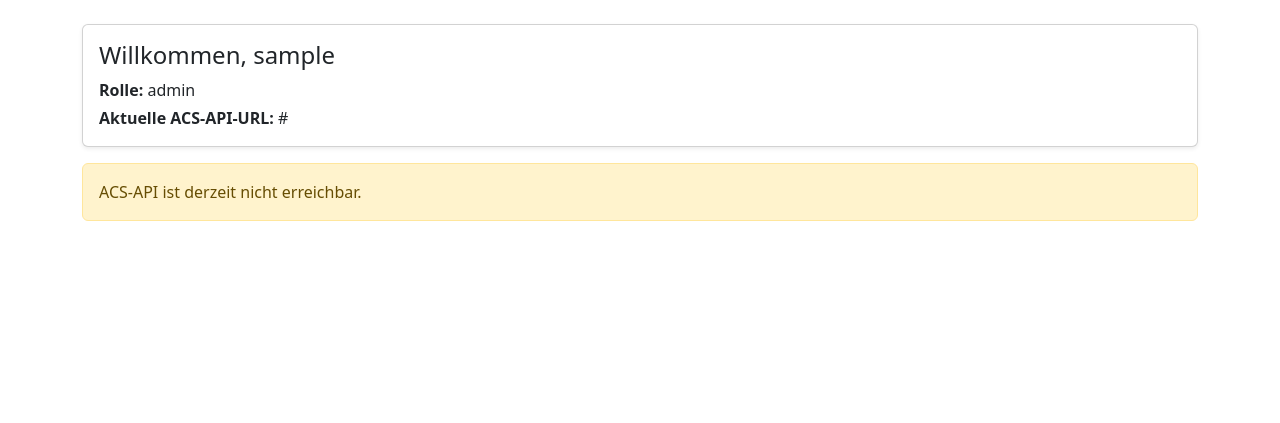
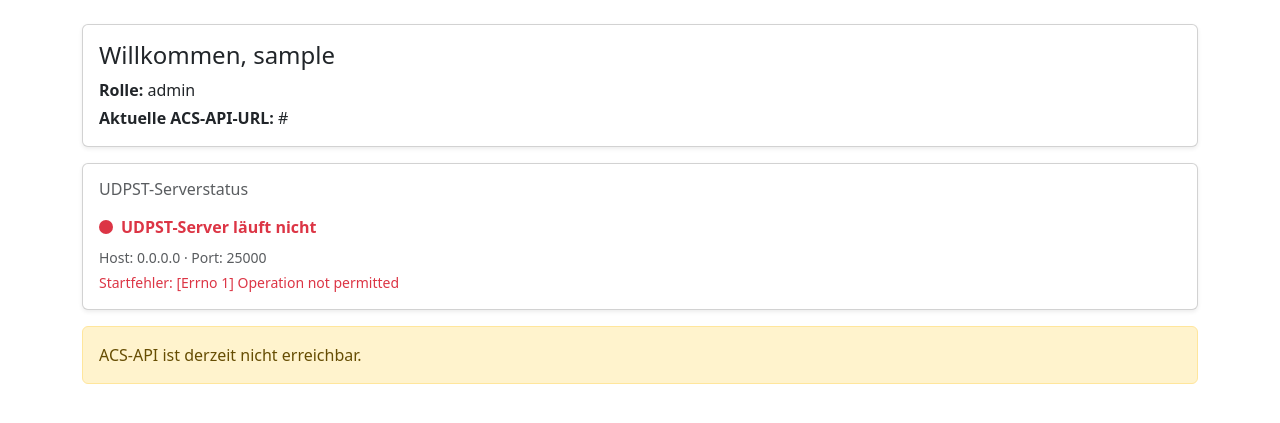
Before and after one commit to DeepZone/GenieACS-Docker-Frontend, a Flask app: page /dashboard in a window 1280 px wide. Shown: the part 56-479 px from the top of the page. Run offline with Flask 3, Linux system fonts and the light colour scheme; a user stored in the database is signed in; tables that the repository leaves empty hold one stand-in row (values such as "Sample post"); parts of the project's set-up code (start-up, migrations or seed data) failed here and were passed over.

Commit message:
Add built-in UDPST server with dashboard health LED

```diff
--- a/app.py
+++ b/app.py
@@ -1,5 +1,7 @@
 import json
 import os
+import socket
+import threading
 import time
 from collections.abc import Iterable
 from datetime import datetime, timedelta, timezone
@@ -63,6 +65,13 @@ UDPST_STATUS_PARAMETER_NAMES = [
     "InternetGatewayDevice.X_AVM-DE_DiagnosticTools.IPLayerCapacity.Result.JSONResult",
 ]
 
+UDPST_SERVER_HOST = os.getenv("UDPST_SERVER_HOST", "0.0.0.0")
+UDPST_SERVER_PORT = int(os.getenv("UDPST_SERVER_PORT", "25000"))
+UDPST_SERVER_BUFFER_SIZE = int(os.getenv("UDPST_SERVER_BUFFER_SIZE", "4096"))
+UDPST_HEALTHCHECK_TIMEOUT_SECONDS = float(os.getenv("UDPST_HEALTHCHECK_TIMEOUT_SECONDS", "1.5"))
+UDPST_HEALTHCHECK_TOKEN = b"UDPST_HEALTHCHECK"
+UDPST_HEALTHCHECK_RESPONSE = b"UDPST_OK"
+
 IDENTITY_FIELDS = ("manufacturer", "product_class", "serial_number", "model")
 
 IDENTITY_VALUE_PATHS: dict[str, list[str]] = {
@@ -78,6 +87,81 @@ IDENTITY_PARAMETER_NAMES = [
     "InternetGatewayDevice.DeviceInfo.X_AVM-DE_ProdSerialNumber",
     "InternetGatewayDevice.DeviceInfo.ModelName",
 ]
+
+
+class UdpstServer:
+    def __init__(self, host: str, port: int, buffer_size: int) -> None:
+        self.host = host
+        self.port = port
+        self.buffer_size = buffer_size
+        self._socket: socket.socket | None = None
+        self._thread: threading.Thread | None = None
+        self._running = threading.Event()
+        self._startup_error: str | None = None
+
+    def start(self) -> None:
+        if self._running.is_set():
+            return
+
+        udp_socket = socket.socket(socket.AF_INET, socket.SOCK_DGRAM)
+        udp_socket.setsockopt(socket.SOL_SOCKET, socket.SO_REUSEADDR, 1)
+        udp_socket.bind((self.host, self.port))
+        udp_socket.settimeout(1.0)
+
+        self._socket = udp_socket
+        self._running.set()
+        self._startup_error = None
+
+        self._thread = threading.Thread(target=self._serve, name="udpst-server", daemon=True)
+        self._thread.start()
+
+    def stop(self) -> None:
+        self._running.clear()
+        if self._socket:
+            try:
+                self._socket.close()
+            except OSError:
+                pass
+            self._socket = None
+        self._thread = None
+
+    def _serve(self) -> None:
+        while self._running.is_set():
+            if self._socket is None:
+                break
+            try:
+                payload, client = self._socket.recvfrom(self.buffer_size)
+            except TimeoutError:
+                continue
+            except OSError:
+                break
+
+            if not payload:
+                continue
+            if payload == UDPST_HEALTHCHECK_TOKEN:
+                response_payload = UDPST_HEALTHCHECK_RESPONSE
+            else:
+                response_payload = payload
+
+            try:
+                self._socket.sendto(response_payload, client)
+            except OSError:
+                continue
+
+    def mark_startup_error(self, error: Exception) -> None:
+        self._startup_error = str(error)
+        self._running.clear()
+
+    @property
+    def startup_error(self) -> str | None:
+        return self._startup_error
+
+    @property
+    def running(self) -> bool:
+        return self._running.is_set()
+
+
+UDPST_SERVER = UdpstServer(UDPST_SERVER_HOST, UDPST_SERVER_PORT, UDPST_SERVER_BUFFER_SIZE)
 
 
 @app.template_filter("bytes_to_human")
@@ -206,6 +290,7 @@ def dashboard():
     config = AppConfig.query.first()
     summary = None
     dashboard_error = None
+    udpst_server_status = get_udpst_server_status()
 
     if config and config.acs_api_url:
         try:
@@ -222,6 +307,7 @@ def dashboard():
         config=config,
         summary=summary,
         dashboard_error=dashboard_error,
+        udpst_server_status=udpst_server_status,
     )
 
 
@@ -1096,6 +1182,29 @@ def poll_udpst_result(acs_api_url: str, device_id: str, timeout_seconds: int = 9
     return False
 
 
+def check_udpst_server_running(host: str, port: int) -> bool:
+    with socket.socket(socket.AF_INET, socket.SOCK_DGRAM) as probe:
+        probe.settimeout(UDPST_HEALTHCHECK_TIMEOUT_SECONDS)
+        probe.sendto(UDPST_HEALTHCHECK_TOKEN, (host, port))
+        response, _ = probe.recvfrom(128)
+        return response == UDPST_HEALTHCHECK_RESPONSE
+
+
+def get_udpst_server_status() -> dict[str, object]:
+    probe_host = "127.0.0.1" if UDPST_SERVER.host == "0.0.0.0" else UDPST_SERVER.host
+    try:
+        healthy = check_udpst_server_running(probe_host, UDPST_SERVER.port)
+    except OSError:
+        healthy = False
+
+    return {
+        "is_running": UDPST_SERVER.running and healthy,
+        "host": UDPST_SERVER.host,
+        "port": UDPST_SERVER.port,
+        "error": UDPST_SERVER.startup_error,
+    }
+
+
 def start_udpst_server_for_all_devices(acs_api_url: str) -> None:
     projection = quote("_id")
     list_url = f"{acs_api_url}/devices/?projection={projection}"
@@ -1217,6 +1326,11 @@ def delete_user(user_id: int):
 
 with app.app_context():
     db.create_all()
+    try:
+        UDPST_SERVER.start()
+    except OSError as error:
+        UDPST_SERVER.mark_startup_error(error)
+
     startup_config = AppConfig.query.first()
     if startup_config and startup_config.acs_api_url:
         try:
--- a/templates/dashboard.html
+++ b/templates/dashboard.html
@@ -8,6 +8,32 @@
         <h1 class="h4">Willkommen, {{ current_user.username }}</h1>
         <p class="mb-1"><strong>Rolle:</strong> {{ current_user.role }}</p>
         <p class="mb-0"><strong>Aktuelle ACS-API-URL:</strong> {{ config.acs_api_url if config else 'nicht gesetzt' }}</p>
+      </div>
+    </div>
+  </div>
+
+  <div class="col-12">
+    <div class="card shadow-sm">
+      <div class="card-body">
+        <h2 class="h6 text-muted mb-3">UDPST-Serverstatus</h2>
+        <div class="d-flex align-items-center gap-2">
+          <span
+            class="rounded-circle d-inline-block"
+            style="width: 14px; height: 14px; background-color: {{ '#198754' if udpst_server_status.is_running else '#dc3545' }};"
+            aria-label="UDPST-Server LED"
+          ></span>
+          {% if udpst_server_status.is_running %}
+            <span class="fw-semibold text-success">UDPST-Server läuft</span>
+          {% else %}
+            <span class="fw-semibold text-danger">UDPST-Server läuft nicht</span>
+          {% endif %}
+        </div>
+        <p class="small text-muted mb-0 mt-2">
+          Host: {{ udpst_server_status.host }} · Port: {{ udpst_server_status.port }}
+        </p>
+        {% if udpst_server_status.error %}
+          <p class="small text-danger mb-0 mt-1">Startfehler: {{ udpst_server_status.error }}</p>
+        {% endif %}
       </div>
     </div>
   </div>
```
